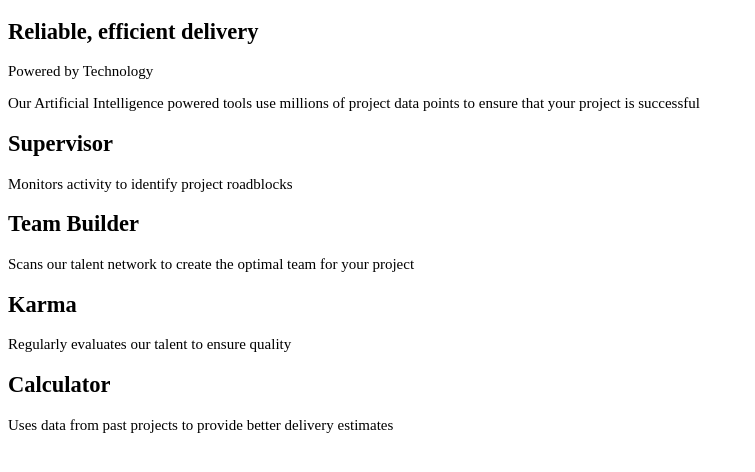
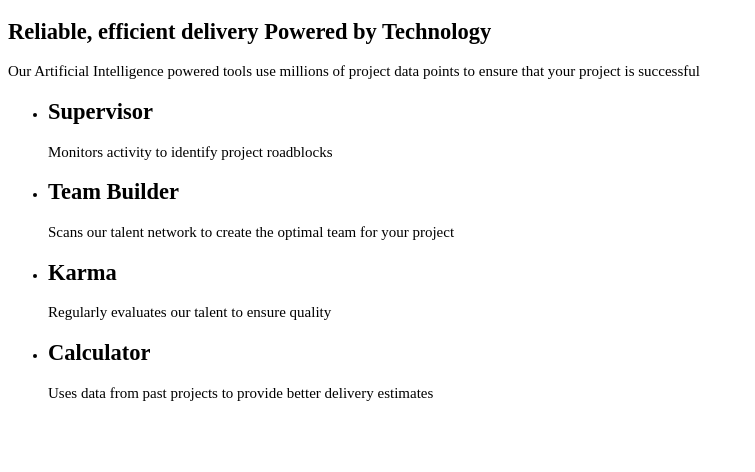
Before and after one commit to Danedey/practice-four-cards, a plain HTML site: page index.html in a window 1280 px wide. Shown: the whole page, without its empty margins (0-755 px from the left). Drawn offline with Linux system fonts and the light colour scheme.

Commit message:
Refactor article structure and enhance card feature descriptions for clarity

```diff
--- a/index.html
+++ b/index.html
@@ -18,44 +18,43 @@
 
     <main>
 
-      <article>
+      <article class="card-feature-article">
 
         <header>
 
-          <h1>Reliable, efficient delivery</h1>
-          <p>Powered by Technology</p>
+          <h1>Reliable, efficient delivery <strong>Powered by Technology</strong></h1>
           <p>
             Our Artificial Intelligence powered tools use millions of project data points
             to ensure that your project is successful
           </p>
 
         </header>
-
+        <ul>
+          <li>
             <section>
-
               <h2>Supervisor</h2>
               <p>Monitors activity to identify project roadblocks</p>
             </section>
-
+          </li>
+          <li>
             <section>
-
               <h2>Team Builder</h2>
               <p>Scans our talent network to create the optimal team for your project</p>
-
             </section>
-
+          </li>
+          <li>
             <section>
-
               <h2>Karma</h2>
               <p>Regularly evaluates our talent to ensure quality</p>
-
             </section>
-
+          </li>
+          <li>
             <section>
               <h2>Calculator</h2>
               <p>Uses data from past projects to provide better delivery estimates</p>
             </section>
-
+          </li>
+        </ul>
       </article>
 
     </main>
```
Lines whose indentation alone changed are shown as unchanged.
